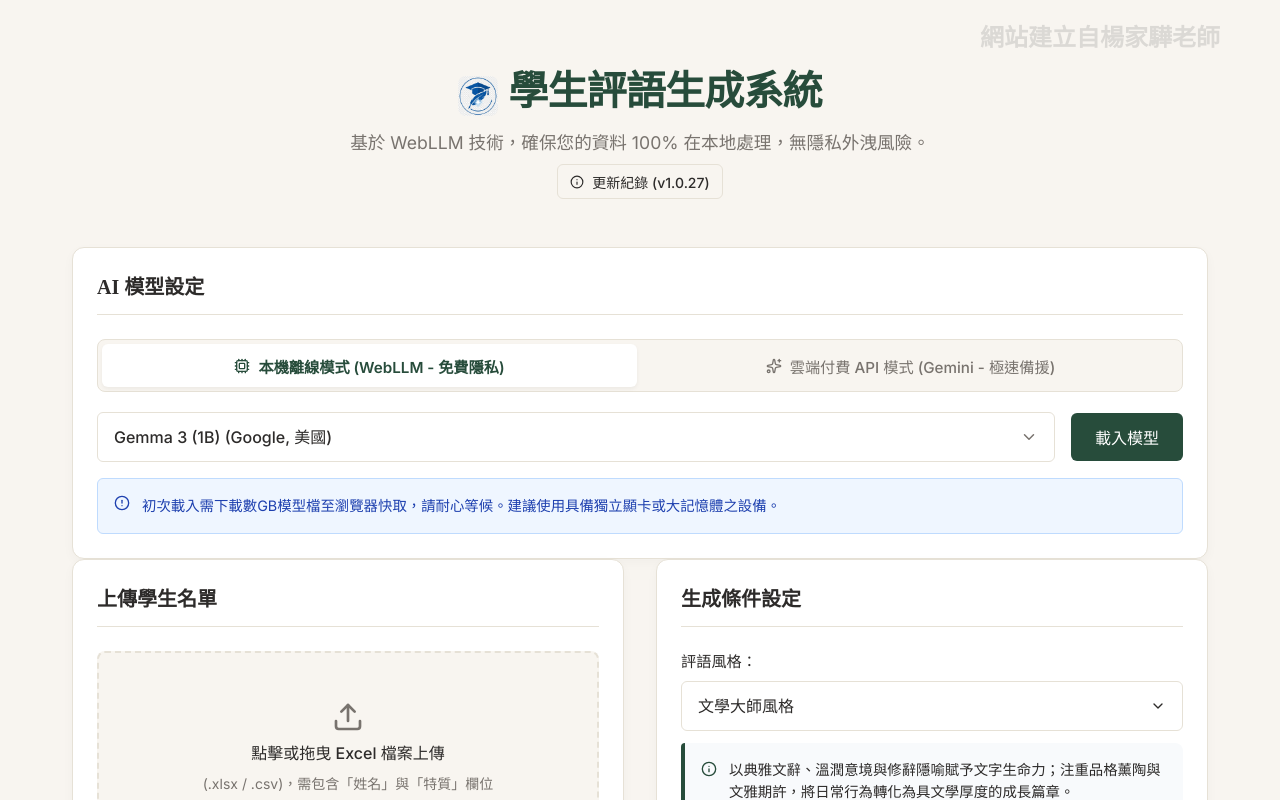
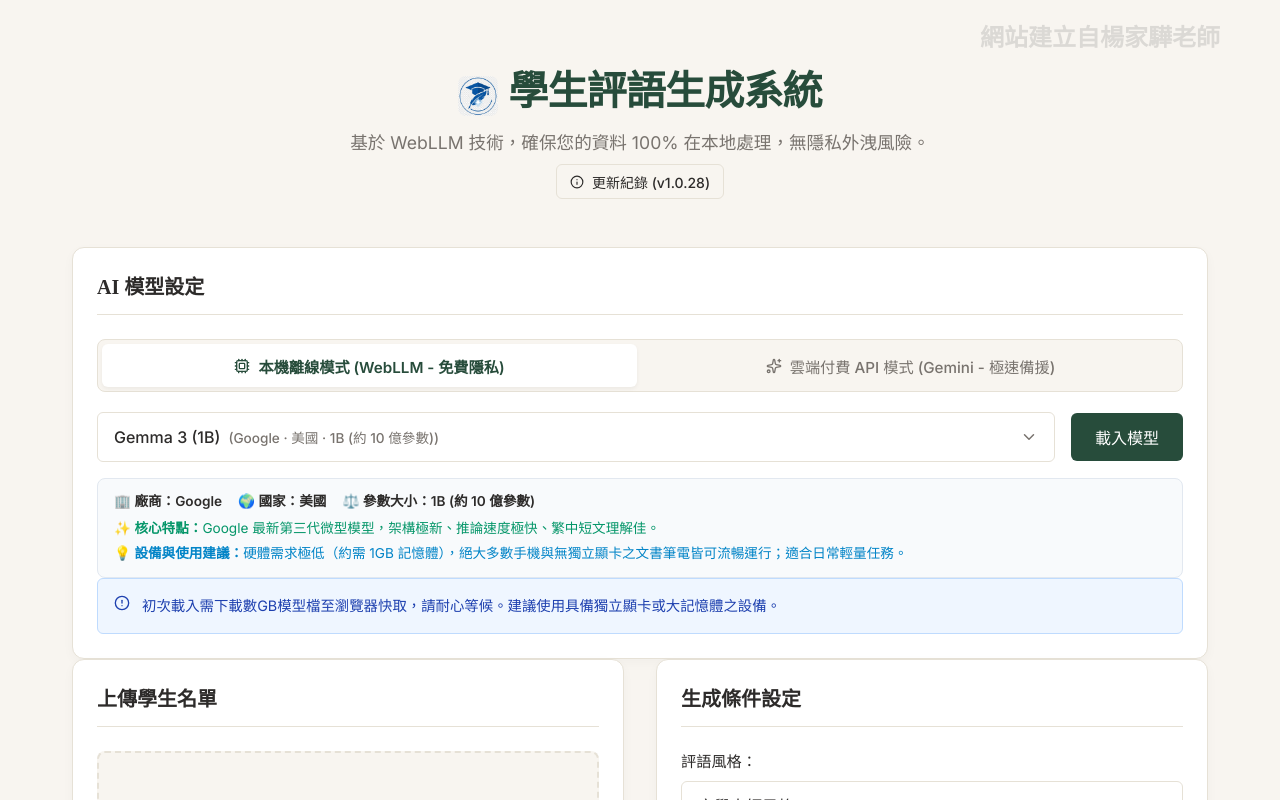
Before and after one commit to chy23/STU_Rmks, a React (Vite) app: page / in a window 1280 px wide. Shown: the top 800 px of the page. Built offline with nearby package versions, Linux system fonts and the light colour scheme.

Commit message:
Feat: 統一 WebLLM 模型規格，標註廠商、國家、大小、特點與建議

```diff
--- a/scripts/generate-changelog.cjs
+++ b/scripts/generate-changelog.cjs
@@ -3,6 +3,10 @@ const fs = require('fs');
 const path = require('path');
 
 const translationMap = {
+  "Feat: 統一 WebLLM 模型規格，標註廠商、國家、大小、特點與建議": {
+    title: "統一 WebLLM 本地模型規格與資訊卡",
+    details: "1. 統一保留 6 款精選開源模型（Gemma 3 1B、Llama 3.2 1B/3B、Gemma 2 2B/9B、Llama 3.1 8B）。\n2. 於下拉選單與資訊卡全面標註模型的「廠商、國家、參數大小、核心特點、設備與使用建議」，以統一規格呈現。"
+  },
   "Feat: Add Gemini Paid API dual-mode with gemini-4-argon fallback and confirmation dialog": {
     title: "新增「Gemini 付費 API」雙模式與 gemini-4-argon 備援機制",
     details: "1. 導入雙引擎模式，使用者可自由選擇「本機離線模式」或「雲端付費 API 模式」。\n2. 雲端 API 備援模型順序升級：gemini-3.8-flash → gemini-3.7-flash → gemini-3.6-flash → gemini-4-argon → gemini-3.1-pro-preview。\n3. 在調用最新旗艦模型 gemini-4-argon 前主動彈出確認視窗，提供「同意調用」、「略過嘗試下一個」或「取消」選項，保障使用者付費知情權。\n4. API Key 本機安全記憶與明文切換，支援 Esc 鍵快捷關閉確認對話框。"
--- a/src/App.jsx
+++ b/src/App.jsx
@@ -6,12 +6,60 @@ import changelogData from './changelog.json';
 import './App.css';
 
 const AVAILABLE_MODELS = [
-  { id: "gemma3-1b-it-q4f16_1-MLC", name: "Gemma 3 (1B) (Google, 美國)", hint: "【限制與建議】硬體需求極低。適合絕大多數手機與文書筆電。速度極快，但邏輯推論與長文生成較弱。" },
-  { id: "Llama-3.2-1B-Instruct-q4f16_1-MLC", name: "Llama 3.2 (1B) (Meta, 美國)", hint: "【限制與建議】硬體需求極低。適合絕大多數手機與文書筆電。反應迅速，適合簡單日常寫作任務。" },
-  { id: "gemma-2-2b-it-q4f16_1-MLC", name: "Gemma 2 (2B) (Google, 美國)", hint: "【限制與建議】硬體需求低。約需 2GB 記憶體，適合一般筆電。回答品質與細節較 1B 模型提升不少。" },
-  { id: "Llama-3.2-3B-Instruct-q4f16_1-MLC", name: "Llama 3.2 (3B) (Meta, 美國)", hint: "【限制與建議】硬體需求中。約需 3-4GB 記憶體。適合較新規格的電腦或高階手機，邏輯能力佳。" },
-  { id: "Llama-3.1-8B-Instruct-q4f16_1-MLC", name: "Llama 3.1 (8B) (Meta, 美國)", hint: "【限制與建議】硬體需求高。需 8GB 以上記憶體與強大獨立顯卡。運算負載重，但能處理最複雜的寫作與邏輯推演。" },
-  { id: "gemma-2-9b-it-q4f16_1-MLC", name: "Gemma 2 (9B) (Google, 美國)", hint: "【限制與建議】硬體需求最高。需 8GB 以上記憶體與高階獨立顯卡。若無獨顯可能導致網頁卡頓或崩潰，但文章品質與細節極佳。" }
+  {
+    id: "gemma3-1b-it-q4f16_1-MLC",
+    name: "Gemma 3 (1B)",
+    vendor: "Google",
+    country: "美國",
+    size: "1B (約 10 億參數)",
+    features: "Google 最新第三代微型模型，架構極新、推論速度極快、繁中短文理解佳。",
+    advice: "硬體需求極低（約需 1GB 記憶體），絕大多數手機與無獨立顯卡之文書筆電皆可流暢運行；適合日常輕量任務。"
+  },
+  {
+    id: "Llama-3.2-1B-Instruct-q4f16_1-MLC",
+    name: "Llama 3.2 (1B)",
+    vendor: "Meta",
+    country: "美國",
+    size: "1B (約 10 億參數)",
+    features: "極度輕量迅速，對結構化指令與格式規範服從性高，反應即時。",
+    advice: "硬體需求極低（約需 1GB 記憶體），一般文書機皆可順暢執行；適合快速處理標準化格式內容。"
+  },
+  {
+    id: "gemma-2-2b-it-q4f16_1-MLC",
+    name: "Gemma 2 (2B)",
+    vendor: "Google",
+    country: "美國",
+    size: "2B (約 20 億參數)",
+    features: "體積與生成品質兼具的平衡型模型，回答語氣自然，細節掌握度顯著優於 1B 模型。",
+    advice: "硬體需求低（約需 1.5~2GB 記憶體），適合近三年內主流筆電與平板；推薦作為日常穩定產出首選。"
+  },
+  {
+    id: "Llama-3.2-3B-Instruct-q4f16_1-MLC",
+    name: "Llama 3.2 (3B)",
+    vendor: "Meta",
+    country: "美國",
+    size: "3B (約 30 億參數)",
+    features: "效能與推論精確度的甜蜜點，邏輯掌握大幅超越 1B 模型，減少幻覺並能穩定遵循長文本脈絡。",
+    advice: "硬體需求中等（約需 2.5~3GB 記憶體），建議使用中高階筆電或 Apple 晶片設備；品質精良穩定。"
+  },
+  {
+    id: "Llama-3.1-8B-Instruct-q4f16_1-MLC",
+    name: "Llama 3.1 (8B)",
+    vendor: "Meta",
+    country: "美國",
+    size: "8B (約 80 億參數)",
+    features: "開源界旗艦級大模型，長文本推理、文學修辭與深度因果邏輯表現卓越。",
+    advice: "硬體需求高（需 8GB 以上獨立顯存或 Apple M 系列 16GB RAM）；若硬體達標，輸出深度最為完整。"
+  },
+  {
+    id: "gemma-2-9b-it-q4f16_1-MLC",
+    name: "Gemma 2 (9B)",
+    vendor: "Google",
+    country: "美國",
+    size: "9B (約 90 億參數)",
+    features: "Google 高階大腦容量模型，對繁體中文嚴謹文法與情緒轉折理解最透徹，邏輯綿密。",
+    advice: "硬體需求最高（需 8GB 以上獨顯或電競級獨立顯卡 / Apple M 系列高配機）；運算負載重但品質極佳。"
+  }
 ];
 
 const GEMINI_FALLBACK_CHAIN = [
@@ -554,7 +602,12 @@ function App() {
               <div className="model-controls">
                 <div className="custom-select-wrapper" ref={modelDropdownRef} style={{flex: 1}}>
                   <div className="custom-select-trigger" onClick={() => !engine && !modelLoading && setIsModelDropdownOpen(!isModelDropdownOpen)}>
-                    <span style={{fontWeight: 500}}>{AVAILABLE_MODELS.find(m => m.id === selectedModel)?.name}</span>
+                    <span style={{fontWeight: 500}}>
+                      {AVAILABLE_MODELS.find(m => m.id === selectedModel)?.name}
+                      <span style={{ fontSize: '0.85rem', marginLeft: '0.5rem', color: 'var(--text-muted)' }}>
+                        ({AVAILABLE_MODELS.find(m => m.id === selectedModel)?.vendor} · {AVAILABLE_MODELS.find(m => m.id === selectedModel)?.country} · {AVAILABLE_MODELS.find(m => m.id === selectedModel)?.size})
+                      </span>
+                    </span>
                     <ChevronDown size={18} color="var(--text-muted)" />
                   </div>
                   {isModelDropdownOpen && (
@@ -565,9 +618,18 @@ function App() {
                           className={`custom-select-option ${selectedModel === m.id ? 'selected' : ''}`}
                           onClick={() => { setSelectedModel(m.id); setIsModelDropdownOpen(false); }}
                         >
-                          <div className="option-title">{m.name}</div>
-                          <div className="option-desc" style={{ marginTop: '4px' }}>
-                            {m.hint}
+                          <div className="option-title" style={{ display: 'flex', alignItems: 'center', gap: '0.5rem', flexWrap: 'wrap' }}>
+                            <strong>{m.name}</strong>
+                            <span style={{ fontSize: '0.75rem', padding: '1px 6px', background: '#E0E7FF', color: '#4338CA', borderRadius: '4px' }}>
+                              🏢 {m.vendor} ({m.country})
+                            </span>
+                            <span style={{ fontSize: '0.75rem', padding: '1px 6px', background: '#F1F5F9', color: '#475569', borderRadius: '4px' }}>
+                              ⚖️ {m.size}
+                            </span>
+                          </div>
+                          <div className="option-desc" style={{ marginTop: '6px', fontSize: '0.8rem', lineHeight: '1.5' }}>
+                            <div><strong style={{ color: '#059669' }}>✨ 特點：</strong>{m.features}</div>
+                            <div><strong style={{ color: '#0284C7' }}>💡 建議：</strong>{m.advice}</div>
                           </div>
                         </div>
                       ))}
@@ -582,6 +644,23 @@ function App() {
                   {engine ? <><CheckCircle2 size={16}/> 模型已就緒</> : modelLoading ? <><Loader2 className="spin" size={16}/> 載入中...</> : '載入模型'}
                 </button>
               </div>
+
+              {/* 目前選用模型之詳細規格卡片 */}
+              {(() => {
+                const cur = AVAILABLE_MODELS.find(m => m.id === selectedModel);
+                if (!cur) return null;
+                return (
+                  <div style={{ marginTop: '0.75rem', padding: '0.75rem 1rem', background: '#F8FAFC', border: '1px solid #E2E8F0', borderRadius: '8px', fontSize: '0.85rem', lineHeight: '1.6' }}>
+                    <div style={{ display: 'flex', gap: '1rem', flexWrap: 'wrap', marginBottom: '0.35rem', fontWeight: 600, color: 'var(--text-main)' }}>
+                      <span>🏢 廠商：{cur.vendor}</span>
+                      <span>🌍 國家：{cur.country}</span>
+                      <span>⚖️ 參數大小：{cur.size}</span>
+                    </div>
+                    <div style={{ color: '#059669', marginBottom: '0.2rem' }}><strong>✨ 核心特點：</strong>{cur.features}</div>
+                    <div style={{ color: '#0284C7' }}><strong>💡 設備與使用建議：</strong>{cur.advice}</div>
+                  </div>
+                );
+              })()}
 
               {loadProgress && !engine && (
                 <div className="progress-text">
--- a/src/changelog.json
+++ b/src/changelog.json
@@ -1,10 +1,17 @@
 [
+  {
+    "version": "v1.0.28",
+    "date": "2026-10-14",
+    "title": "統一 WebLLM 本地模型規格與資訊卡",
+    "details": "1. 統一保留 6 款精選開源模型（Gemma 3 1B、Llama 3.2 1B/3B、Gemma 2 2B/9B、Llama 3.1 8B）。\n2. 於下拉選單與資訊卡全面標註模型的「廠商、國家、參數大小、核心特點、設備與使用建議」，以統一規格呈現。",
+    "hash": "46584b1"
+  },
   {
     "version": "v1.0.27",
     "date": "2026-10-14",
     "title": "新增「Gemini 付費 API」雙模式與 gemini-4-argon 備援機制",
     "details": "1. 導入雙引擎模式，使用者可自由選擇「本機離線模式」或「雲端付費 API 模式」。\n2. 雲端 API 備援模型順序升級：gemini-3.8-flash → gemini-3.7-flash → gemini-3.6-flash → gemini-4-argon → gemini-3.1-pro-preview。\n3. 在調用最新旗艦模型 gemini-4-argon 前主動彈出確認視窗，提供「同意調用」、「略過嘗試下一個」或「取消」選項，保障使用者付費知情權。\n4. API Key 本機安全記憶與明文切換，支援 Esc 鍵快捷關閉確認對話框。",
-    "hash": "be01411"
+    "hash": "7150439"
   },
   {
     "version": "v1.0.26",
```
Also changed, not shown: 1 other file (tests, documents, lock files or other folders).
